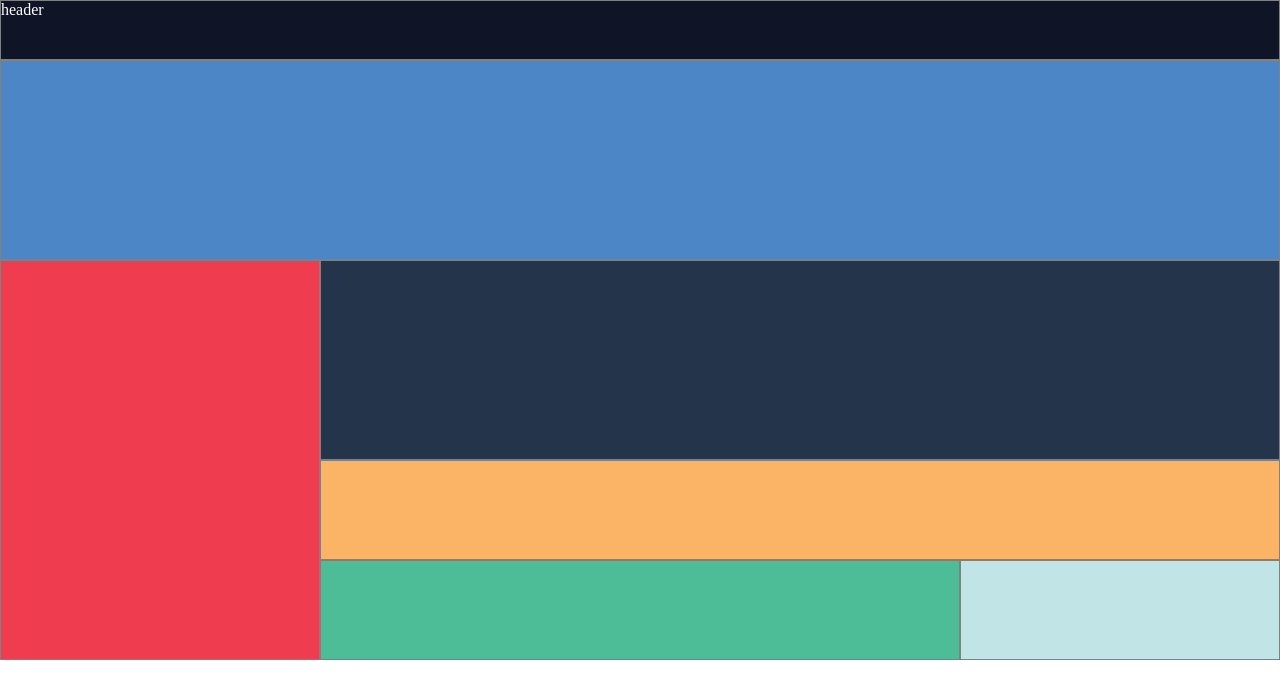
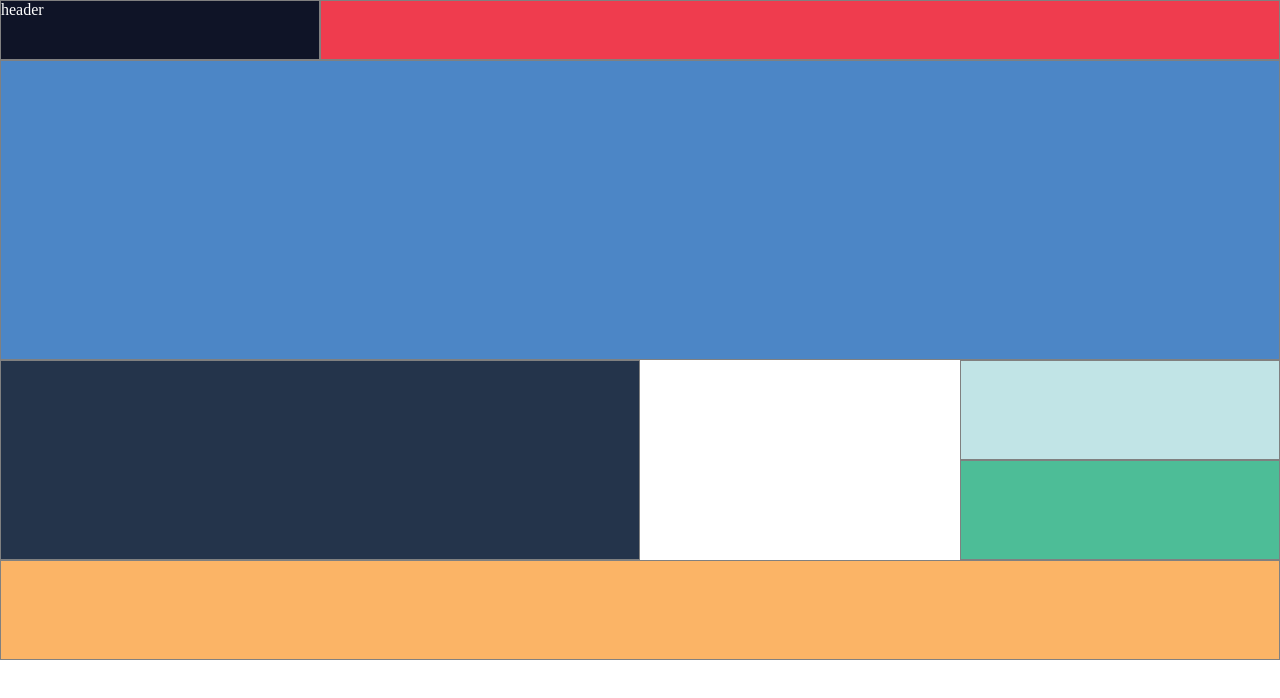
Before and after one commit to KisNorbi1985/20230331-grid-layout, a plain HTML site: page index.html in a window 1280 px wide. Drawn offline with Linux system fonts and the light colour scheme.

Commit message:
grid layout - grid area(desktop)

```diff
--- a/style.css
+++ b/style.css
@@ -68,3 +68,17 @@ div > div {
         grid-area: image;
     }
 }
+
+/*desktop*/
+@media screen and (min-width:1200px) {
+    .grid {
+        grid-template-areas:
+                        "header menu menu menu"
+                        "hero hero hero hero"
+                        "hero hero hero hero"
+                        "main main . image"
+                        "main main . extra"
+                        "banner banner banner banner"
+                        ;
+    }
+}
```
